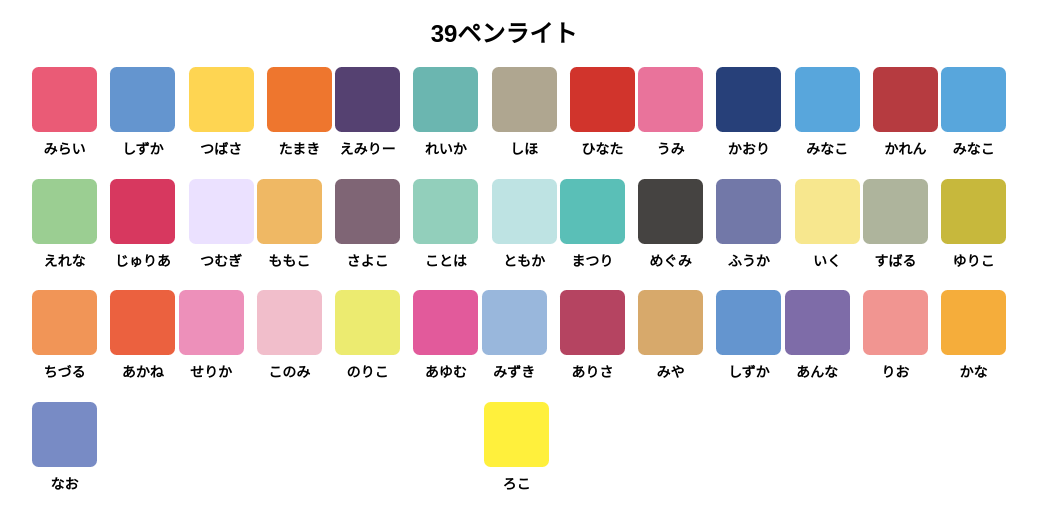
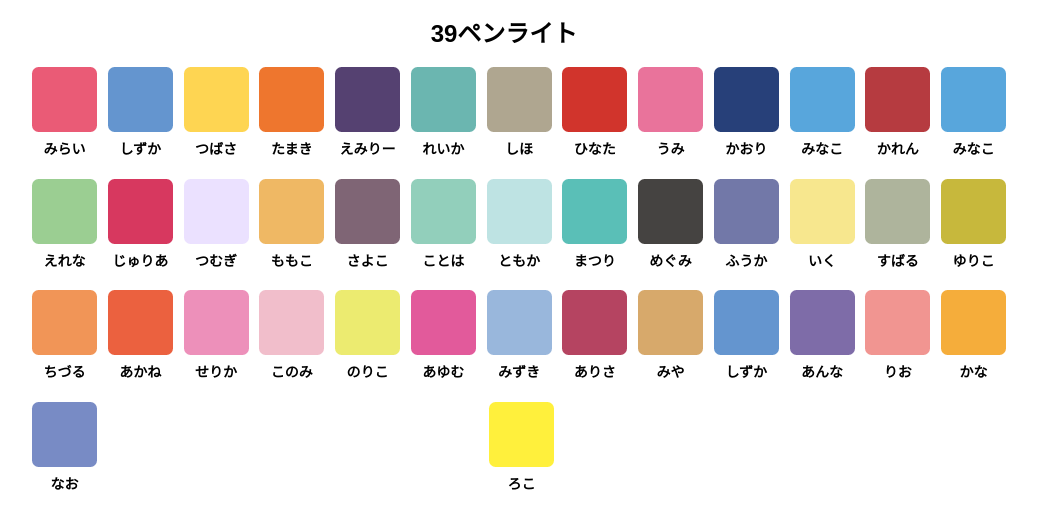
Before and after one commit to YutaSeki36/39penlight-front, a React (Create React App) app: page / in a window 1280 px wide. Shown: the top 528 px of the page, without its empty margins (136-1173 px from the left). Built offline with nearby package versions, Linux system fonts and the light colour scheme.

Commit message:
css修正

```diff
--- a/src/components/ColorBox.css
+++ b/src/components/ColorBox.css
@@ -4,8 +4,10 @@
   margin-right: 10px;
 }
 
-.color-box-li:nth-of-type(4n) {
-  margin-right: 0;
+@media (max-width: 950px) {
+  .color-box-li:nth-of-type(4n) {
+    margin-right: 0;
+  }
 }
 
 @media (max-width: 360px) {
```
